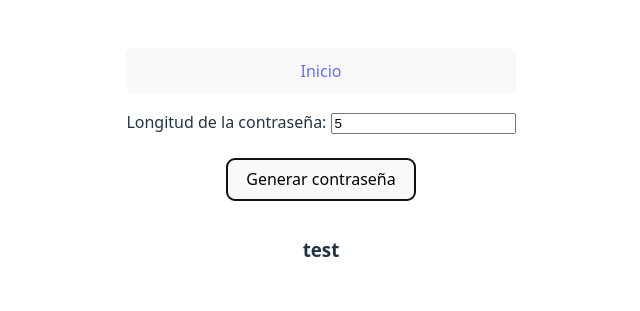
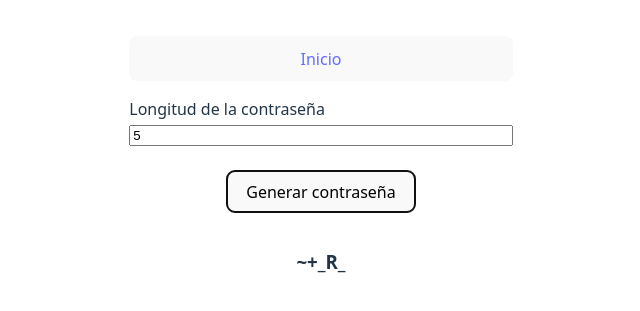
Before and after one commit to jruizsilva/js-ejercicios-1, a website built with Vite: page ejercicio7.html in a window 1280 px wide. Both pictures are taken after typing "5" into the empty fields and a click on the button "Generar contraseña". Shown: the part 325-636 px from the top of the page, without its empty margins (319-959 px from the left). Built offline with nearby package versions, Linux system fonts and the light colour scheme.

Commit message:
password generator done

```diff
--- a/ejercicio7.html
+++ b/ejercicio7.html
@@ -15,15 +15,23 @@
         <a href="./index.html" class="btn">Inicio</a>
 
         <form id="formGeneratePassword">
-          <div class="box-group">
-            <label for="passwordLength">Longitud de la contraseña: </label>
+          <div
+            style="
+              text-align: left;
+              display: flex;
+              flex-direction: column;
+              gap: 4px;
+            "
+          >
+            <label for="passwordLength">Longitud de la contraseña </label>
             <input
               type="number"
               name="passwordLength"
               id="passwordLength"
-              min="4"
+              placeholder="Ingrese la longitud de la contraseña"
             />
           </div>
+
           <br />
           <button type="submit" class="btn">Generar contraseña</button>
         </form>
--- a/src/js/ejercicio7.js
+++ b/src/js/ejercicio7.js
@@ -2,10 +2,21 @@ import { generatePassword } from "../utils/generatePassword";
 
 const passwordGenerated = document.getElementById("passwordGenerated");
 const formGeneratePassword = document.getElementById("formGeneratePassword");
+const passwordLengthInput = document.getElementById("passwordLength");
 
 formGeneratePassword.addEventListener("submit", (e) => {
   e.preventDefault();
-  const passwordLength = document.getElementById("passwordLength").value;
+  const passwordLength = passwordLengthInput.value;
+  if (passwordLength === "") {
+    passwordGenerated.textContent = "La longitud es requerida";
+    return;
+  }
+
+  if (passwordLength < 4) {
+    passwordGenerated.textContent =
+      "La longitud de la contraseña debe ser mayor o igual a 4";
+    return;
+  }
 
   const password = generatePassword(passwordLength);
 
--- a/src/utils/generatePassword.js
+++ b/src/utils/generatePassword.js
@@ -1,3 +1,22 @@
-export const generatePassword = () => {
-  return "test";
+export const generatePassword = (longitud = 4) => {
+  const mayusculas = "ABCDEFGHIJKLMNOPQRSTUVWXYZ";
+  const minusculas = "abcdefghijklmnopqrstuvwxyz";
+  const numeros = "0123456789";
+  const caracteres = "!\"'#$%&()*+,-./:;<=>?@[]^_`{|}~";
+
+  const letras = mayusculas + minusculas;
+  const caracteresDisponibles = [letras, numeros, caracteres];
+  let password = "";
+
+  for (let i = 0; i < longitud; i++) {
+    const randomIndex = Math.floor(
+      Math.random() * caracteresDisponibles.length
+    );
+    const randomChar = Math.floor(
+      Math.random() * caracteresDisponibles[randomIndex].length
+    );
+    password += caracteresDisponibles[randomIndex][randomChar];
+  }
+
+  return password;
 };
```
